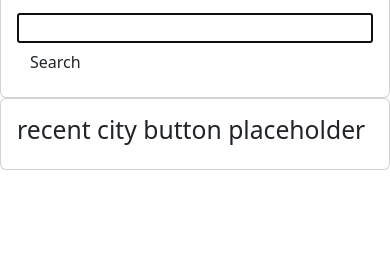
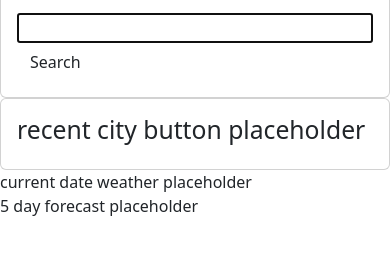
Before and after one commit to DanielCConlon/weather-dashboard, a plain HTML site: page index.html in a window 390 px wide. Shown: the part 92-346 px from the top of the page. Drawn offline with nearby package versions, Linux system fonts and the light colour scheme.

Commit message:
got the base format of boxes laid out

```diff
--- a/index.html
+++ b/index.html
@@ -14,8 +14,8 @@
     <header class="hero col-12">
         <h1>Weather Dashboard</h1>
     </header>
-    <main class="flex-row justify-space-between">
-        <div class="col-12 col-md-4">
+    <main class="row justify-space-between">
+        <div class="col-12 col-md-3">
             <div class="card">
                 <h2 class="card-header">Search for a City:</h2>
                 <form id="user-form" class="card-body">
@@ -33,7 +33,16 @@
             </div>
         </div>
 
+        <!-- add container for weather forcast -->
+        <div class="col-12 col-md-8">
+            <div id="current-date-weather" class="col-12 col-md-8">
+                current date weather placeholder
+            </div>
+            <div id="week-forecast" class="list-group">
+                5 day forecast placeholder
+            </div>
 
+        </div>
 
 
     </main>
```
